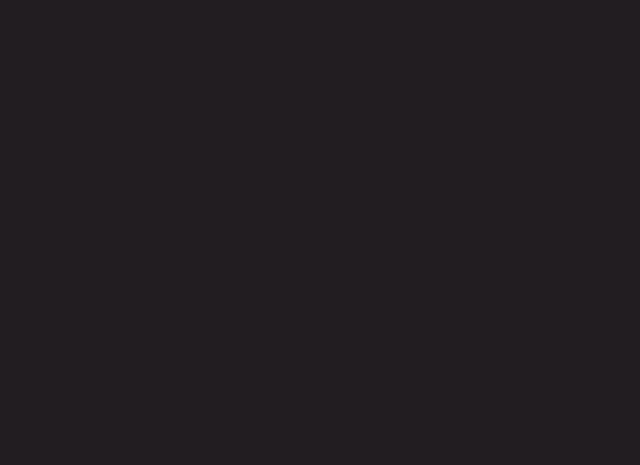
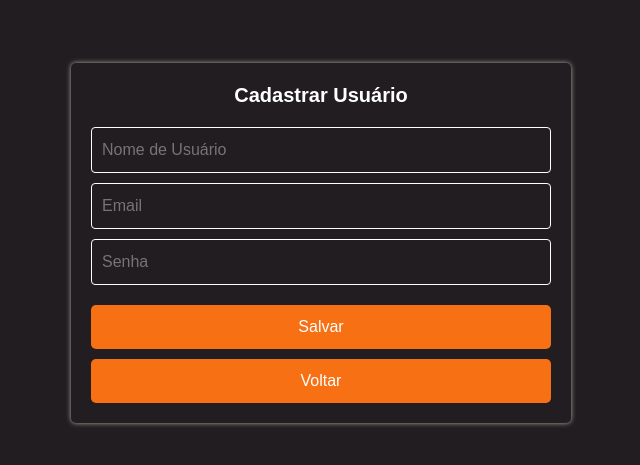
Before and after one commit to caio1459/Tasks-Manager, a React (Vite) app in the folder client/: page /users in a window 1280 px wide. Shown: the part 157-622 px from the top of the page, without its empty margins (319-959 px from the left). Built offline with nearby package versions, Linux system fonts and the light colour scheme; the HTML template or start-up script is replaced by a standard one.

Commit message:
Ajustando estados da pagina home

```diff
--- a/client/src/components/ListTarefas/index.tsx
+++ b/client/src/components/ListTarefas/index.tsx
@@ -5,7 +5,7 @@ import axios from 'axios';
 import { AuthContext } from '../../contexts/AuthContext';
 
 interface PropsListTarefas {
-  abrirModal: () => void;
+  abrirModal: (task?: ITasks) => void;
   tasks: ITasks[];
   fechTask: () => void;
 }
@@ -15,9 +15,11 @@ export const ListTarefas: React.FC<PropsListTarefas> = ({ abrirModal, tasks, fec
 
   async function deleteList(id_list: number) {
     try {
-      const { data } = await axios.delete("http://localhost:5000/api/task/" + id_list, headers);
-      console.log(data)
-      fechTask()
+      if (confirm('Deseja excluir essa tarefa?')) {
+        const { data } = await axios.delete("http://localhost:5000/api/task/" + id_list, headers);
+        window.alert(data)
+        fechTask()
+      }
     } catch (error) {
       console.log(error)
       alert('Task error')
@@ -49,7 +51,7 @@ export const ListTarefas: React.FC<PropsListTarefas> = ({ abrirModal, tasks, fec
                     <p>{tarefa.description}</p>
                   </div>
                   <div>
-                    <button type='button' className='btn btn-info' onClick={abrirModal}>
+                    <button type='button' className='btn btn-info' onClick={() => abrirModal(tarefa)}>
                       <i className="bi bi-pen"></i>
                     </button>
                     <button
--- a/client/src/components/TaskModal/index.tsx
+++ b/client/src/components/TaskModal/index.tsx
@@ -1,6 +1,6 @@
 import Modal from 'react-modal';
-import { ICategory, IPropsModal } from '../../interfaces/interfaces';
-import React, { useCallback, useContext } from 'react';
+import { ICategory, IPropsModal, ITasks } from '../../interfaces/interfaces';
+import React, { useCallback, useContext, useEffect } from 'react';
 import { FormContainer } from '../../styles/global';
 import { AuthContext } from '../../contexts/AuthContext';
 import { useForm } from 'react-hook-form';
@@ -8,21 +8,31 @@ import axios from 'axios';
 import { SelectContainer } from './style';
 
 interface TaskModalProps extends IPropsModal {
+  task?: ITasks;
   categories: ICategory[];
   fechTasks: () => void;
 }
 
-export const TaskModal: React.FC<TaskModalProps> = ({ modalVisible, fecharModal, categories, fechTasks }) => {
-  const { register, handleSubmit, reset } = useForm();
-  const { headers } = useContext(AuthContext);   // Autorização de rotas (axios api)
+export const TaskModal: React.FC<TaskModalProps> = ({ modalVisible, fecharModal, task, categories, fechTasks }) => {
+  const { register, handleSubmit, reset, setValue } = useForm();
+  const { headers } = useContext(AuthContext);
+
+  useEffect(() => {
+    if (task) {
+      setValue('title', task.title);
+      setValue('description', task.description);
+      setValue('category', task.category.description);
+    } else {
+      reset();
+    }
+  }, [task, setValue, reset]);
 
   const closeModal = useCallback(() => {
     reset();
     fecharModal();
   }, [fecharModal, reset]);
 
-  const criarTarefa = useCallback((data: { title?: string, description?: string, category?: string }) => {
-    // Encontrar a categoria selecionada com base na descrição
+  const onSubmit = useCallback((data: { title?: string, description?: string, category?: string }) => {
     const selectedCategory = categories.find(category => category.description === data.category);
 
     const payload = {
@@ -31,14 +41,15 @@ export const TaskModal: React.FC<TaskModalProps> = ({ modalVisible, fecharModal,
       category: selectedCategory
     };
 
-    axios.post("http://localhost:5000/api/task", payload, headers)
-      .then(() => {
-        closeModal();
-        //Reseta o estado so componente pai
-        fechTasks();
-      })
-      .catch((err) => console.error(err));
-  }, [headers, closeModal, fechTasks, categories]);
+    const request = task
+      ? axios.put(`http://localhost:5000/api/task/${task.task_id}`, payload, headers)
+      : axios.post("http://localhost:5000/api/task", payload, headers);
+
+    request.then(() => {
+      closeModal();
+      fechTasks();
+    }).catch((err) => console.error(err));
+  }, [headers, closeModal, fechTasks, categories, task]);
 
   return (
     <Modal
@@ -51,8 +62,8 @@ export const TaskModal: React.FC<TaskModalProps> = ({ modalVisible, fecharModal,
         X
       </button>
 
-      <FormContainer onSubmit={handleSubmit(criarTarefa)}>
-        <h2>Cadastrar Tarefa</h2>
+      <FormContainer onSubmit={handleSubmit(onSubmit)}>
+        <h2>{task ? "Editar Tarefa" : "Cadastrar Tarefa"}</h2>
         <input type="text" placeholder='Titulo' required {...register("title")} />
         <textarea
           placeholder='Descrição'
@@ -73,7 +84,7 @@ export const TaskModal: React.FC<TaskModalProps> = ({ modalVisible, fecharModal,
           </select>
         </SelectContainer>
         <button type='submit'>
-          Cadastrar
+          {task ? "Salvar" : "Cadastrar"}
         </button>
       </FormContainer>
     </Modal>
--- a/client/src/pages/login/index.tsx
+++ b/client/src/pages/login/index.tsx
@@ -2,33 +2,41 @@ import { useNavigate } from 'react-router-dom';
 import { Container, Title, Input, Button, Form, FormContainer, ErrorMessage, DivBtn } from './style';
 import { useForm } from 'react-hook-form';
 import axios from 'axios';
-import { useCallback, useEffect, useState } from 'react';
+import { useCallback, useContext, useEffect, useState } from 'react';
 import Cookies from 'js-cookie';
 import { Link } from 'react-router-dom';
+import { AuthContext } from '../../contexts/AuthContext';
 
 export const Login = () => {
-  const { register, handleSubmit, reset } = useForm()
+  const { register, handleSubmit, reset } = useForm();
   const [error, setError] = useState('');
-  const navigate = useNavigate()
+  const navigate = useNavigate();
+  const { setToken } = useContext(AuthContext);
 
   useEffect(() => {
-    const cokkie = Cookies.get("@tasks:token")
-    if (cokkie) navigate('/home')
-  }, [])
+    const cookie = Cookies.get("@tasks:token");
+    if (cookie) navigate('/home');
+  }, [navigate]);
 
-  const onSubmit = useCallback((data: {}) => {
-    axios.post("http://localhost:5000/api/login", data)
-      .then((res) => {
-        const twoHours = new Date(new Date().getTime() + 2 * 60 * 60 * 1000); // Validade de 2 horas a partir de agora
-        Cookies.set("@tasks:token", res.data.token, { expires: twoHours }) //Seta o valor do cokkie
-        reset()
-        setError('')
-        navigate('/home')
-      })
-      .catch(() => setError('Falha ao logar. Por favor, verifique os dados informados.'))
-  }, [reset])
+  const onSubmit = useCallback(async (data: {}) => {
+    try {
+      const response = await axios.post("http://localhost:5000/api/login", data);
+      const twoHours = new Date(new Date().getTime() + 2 * 60 * 60 * 1000); // Validade de 2 horas a partir de agora
+      Cookies.set("@tasks:token", response.data.token, { expires: twoHours }); // Seta o valor do cookie
 
-  //Seta o erro como vazio sempre o que for digitado alguma coisa
+      // Atualizar o token no contexto
+      setToken(response.data.token);
+
+      reset();
+      setError('');
+      navigate('/home');
+    } catch (err) {
+      setError('Falha ao logar. Por favor, verifique os dados informados. ');
+      console.error(err)
+    }
+  }, [reset, setToken, navigate]);
+
+  // Seta o erro como vazio sempre que for digitado alguma coisa
   const handleInputChange = () => {
     if (error) setError('');
   };
@@ -67,5 +75,3 @@ export const Login = () => {
     </Container>
   );
 };
-
-export default Login;
--- a/client/src/pages/users/index.tsx
+++ b/client/src/pages/users/index.tsx
@@ -1,5 +1,75 @@
+// src/pages/users/index.jsx
+import { Form, useNavigate } from 'react-router-dom';
+import { Container, FormContainer, Title, Input, ErrorMessage, Button } from './style';
+import { useCallback, useState } from 'react';
+import axios from 'axios';
+
 export const Users = () => {
+  const [email, setEmail] = useState('');
+  const [name, setName] = useState('');
+  const [password, setPassword] = useState('');
+  const [error, setError] = useState('');
+  const navigate = useNavigate();
+
+  const reset = () => {
+    setEmail('');
+    setName('');
+    setPassword('');
+    setError('');
+  };
+
+  const criarUser = useCallback((formData: { name: string, email: string, password: string }) => {
+    console.log(formData)
+    axios.post('http://localhost:5000/api/users', formData)
+      .then(() => {
+        reset();
+        navigate('/');
+      }).catch((err) => {
+        console.log(err)
+        setError('Falha ao logar. Por favor, verifique os dados informados.')
+      });
+  }, []);
+
+  const handleSubmit = (event: any) => {
+    event.preventDefault();
+    criarUser({ name, email, password });
+  };
+
   return (
-    <h1>Cadastrar Usuario</h1>
-  )
-}
+    <Container>
+      <FormContainer>
+        <Title>Cadastrar Usuário</Title>
+        <Form onSubmit={handleSubmit}>
+          <Input
+            type="text"
+            name="name"
+            placeholder="Nome de Usuário"
+            value={name}
+            onChange={e => setName(e.target.value)}
+          />
+          <Input
+            type="email"
+            name="email"
+            placeholder="Email"
+            value={email}
+            onChange={e => setEmail(e.target.value)}
+          />
+          <Input
+            type="password"
+            name="password"
+            placeholder="Senha"
+            value={password}
+            onChange={e => setPassword(e.target.value)}
+          />
+          {error && <ErrorMessage>{error}</ErrorMessage>}
+          <Button type="submit" title="Criar Usuário">
+            Salvar
+          </Button>
+          <Button title='Logar' type="button" onClick={(() => navigate('/'))}>
+            Voltar
+          </Button>
+        </Form>
+      </FormContainer>
+    </Container>
+  );
+};
--- /dev/null
+++ b/client/src/pages/users/style.ts
@@ -0,0 +1,72 @@
+import styled from "styled-components";
+
+export const Container = styled.section`
+  display: flex;
+  justify-content: center;
+  align-items: center;
+  height: 100vh;
+`;
+
+export const FormContainer = styled.div`
+  width: 500px;
+  padding: 20px;
+  background-color: var(--blue-light);
+  border-radius: 5px;
+  box-shadow: 0 0 5px #b7aea5;
+  display: block;
+  flex-direction: column;
+  justify-content: center;
+  align-items: center;
+`;
+
+export const Form = styled.form`
+  display: flex;
+  flex-direction: column;
+  justify-content: center;
+  align-items: center;
+`;
+
+export const Title = styled.h1`
+  font-size: 20px;
+  margin-bottom: 20px;
+  text-align: center;
+  color: #fff;
+  font-weight: 700;
+`;
+
+export const Input = styled.input`
+  width: 100%;
+  padding: 10px;
+  color: #fff;
+  margin-bottom: 10px;
+  border: 1px solid #fff;
+  border-radius: 4px;
+  background-color: transparent;
+  outline: none;
+`;
+
+export const Button = styled.button`
+  width: 100%;
+  padding: 10px;
+  margin-top: 10px;
+  border: none;
+  background-color: var(--blue);
+  color: white;
+  border-radius: 5px;
+  cursor: pointer;
+  transition: 0.6s;
+  &:hover {
+    background-color: #433d3d;
+  }
+`;
+
+export const ErrorMessage = styled.p`
+  color: red;
+  font-size: 1rem;
+  font-weight: 500;
+  margin: 12px;
+  text-align: center;
+`;
+export const DivBtn = styled.div`
+  width: 100%;
+`;
--- a/client/src/routes/routes.tsx
+++ b/client/src/routes/routes.tsx
@@ -1,17 +1,24 @@
-import { BrowserRouter, Routes, Route } from 'react-router-dom'
-import { Home } from '../pages/home'
-import { Login } from '../pages/login'
-import { Users } from '../pages/users'
+// src/routes/index.js ou Rotas.js
+import { createBrowserRouter, RouterProvider } from 'react-router-dom';
+import { Home } from '../pages/home';
+import { Login } from '../pages/login';
+import { Users } from '../pages/users';
 
+const router = createBrowserRouter([
+  {
+    path: '/',
+    element: <Login />,
+  },
+  {
+    path: '/home',
+    element: <Home />,
+  },
+  {
+    path: '/users',
+    element: <Users />,
+  },
+]);
 
 export const Rotas = () => {
-  return (
-    <BrowserRouter>
-      <Routes>
-        <Route path='/' element={<Login />} />
-        <Route path='/home' element={<Home />} />
-        <Route path='/users' element={<Users />} />
-      </Routes>
-    </BrowserRouter>
-  )
-}
+  return <RouterProvider router={router} />;
+};
```
Also changed, not shown: client/src/contexts/AuthContext.tsx (+14 -17 lines), client/src/pages/home/index.tsx (+40 -20 lines).
